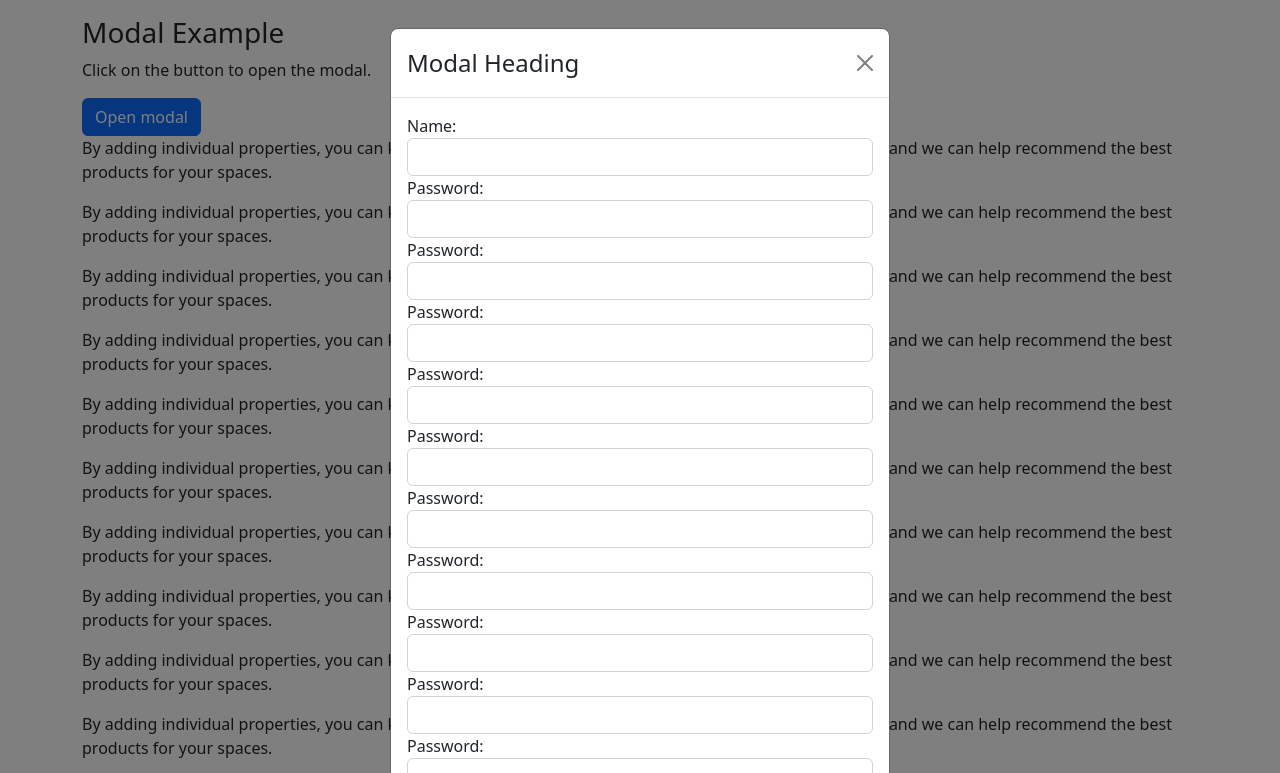
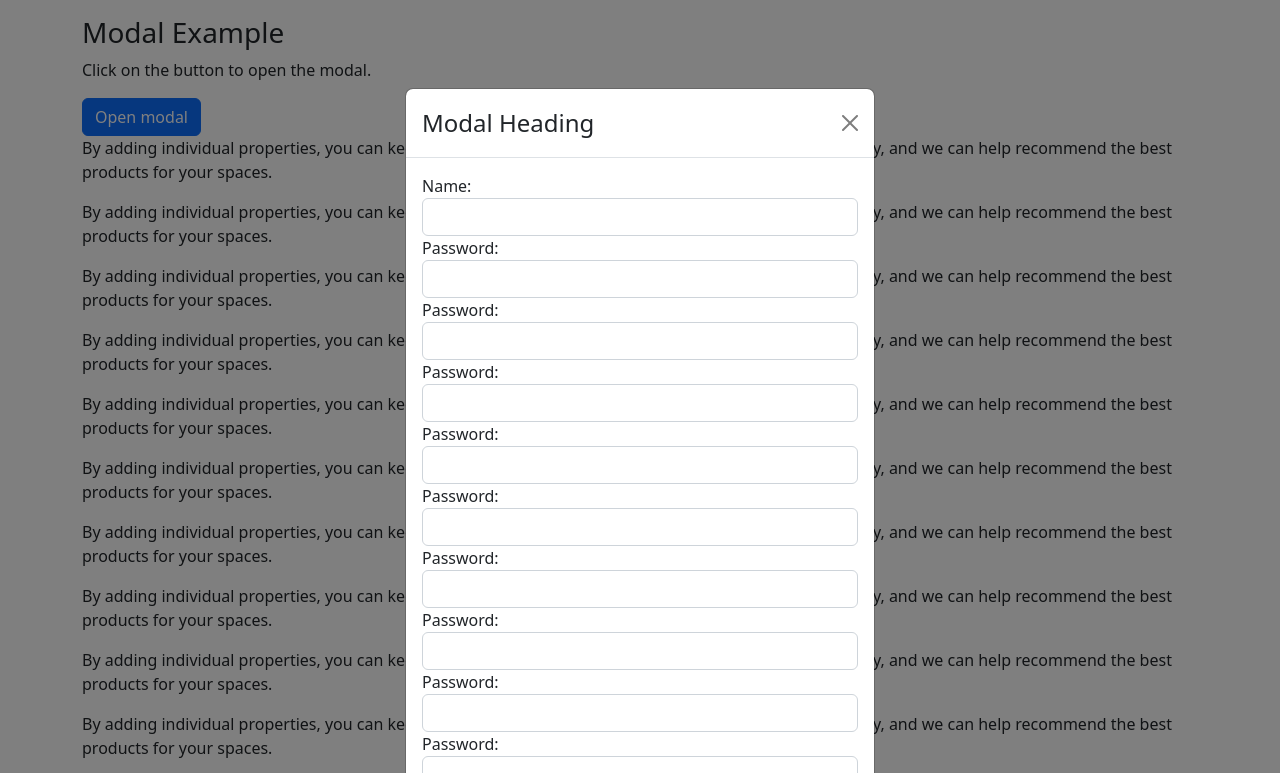
Before and after one commit to vishal869/modal, a plain HTML site: page index.html in a window 1280 px wide. Both pictures are taken after a click on the button "Open modal". Shown: the top 773 px of the page. Drawn offline with nearby package versions, Linux system fonts and the light colour scheme.

Commit message:
Add files via upload

```diff
--- a/index.html
+++ b/index.html
@@ -6,6 +6,25 @@
   <meta name="viewport" content="width=device-width, initial-scale=1">
   <link href="https://cdn.jsdelivr.net/npm/bootstrap@5.2.3/dist/css/bootstrap.min.css" rel="stylesheet">
   <script src="https://cdn.jsdelivr.net/npm/bootstrap@5.2.3/dist/js/bootstrap.bundle.min.js"></script>
+
+  <style>
+
+    /* .modal{
+      overflow: hidden;
+    }
+    .modal.show .modal-dialog {
+      transform: none;
+      height: 100%;
+  }
+  .modal-content{
+    height: 90%;
+    overflow-y: auto;
+  } */
+  .modal-dialog{
+    padding: 60px 15px;
+  }
+  </style>
+
 </head>
 <body>
 
```
